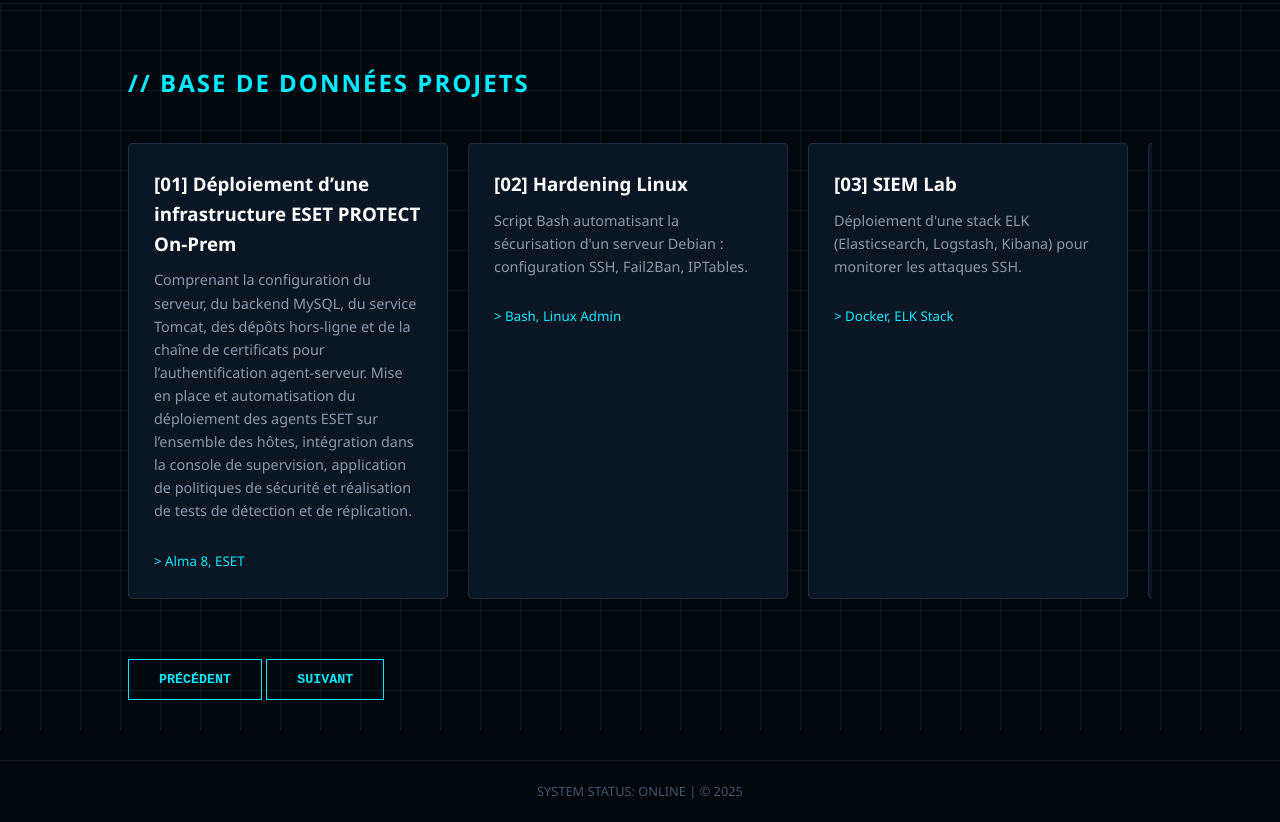
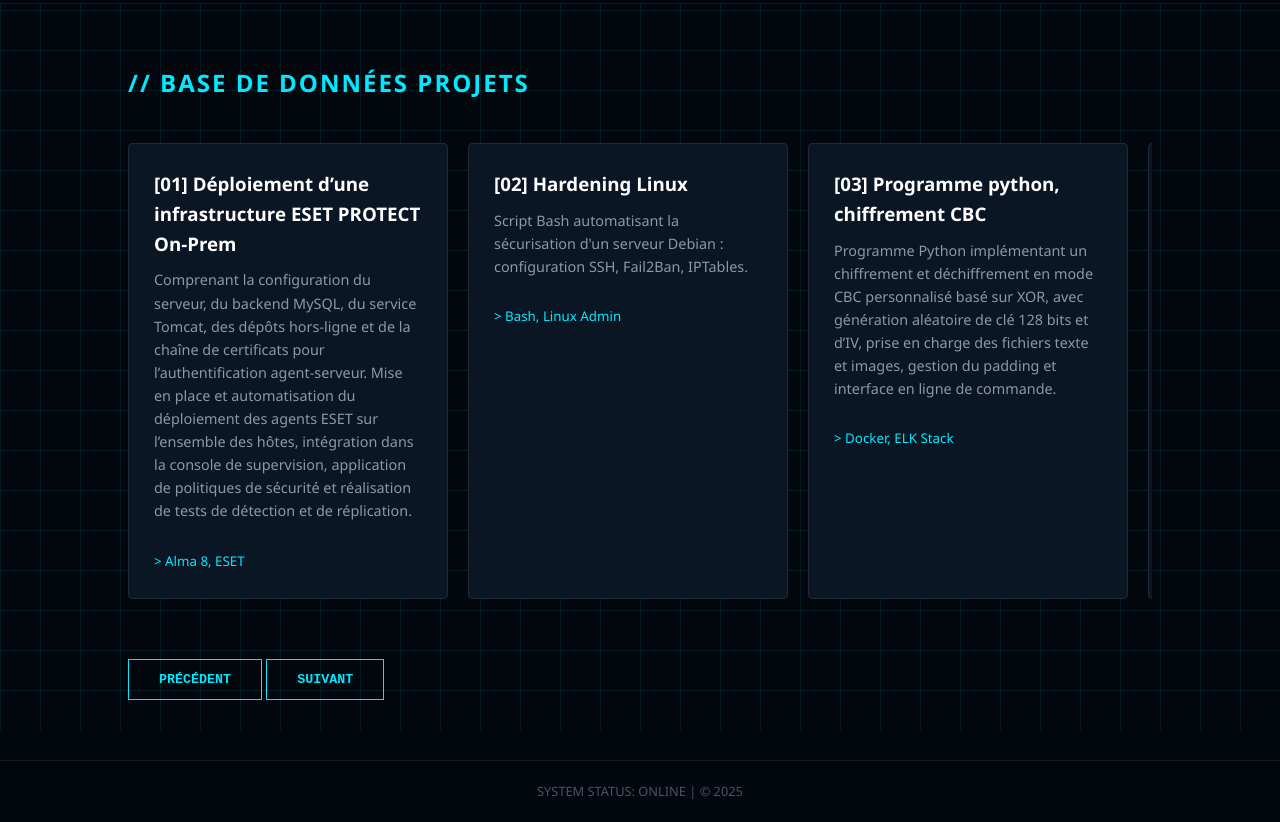
Before and after one commit to julesdtrx/julesdtrx.github.io, a plain HTML site: page pages/project.html in a window 1280 px wide. Shown: the part 70-892 px from the top of the page. Drawn offline with Linux system fonts and the light colour scheme.

Commit message:
Update project description and title in HTML

```diff
--- a/pages/project.html
+++ b/pages/project.html
@@ -37,8 +37,8 @@ Mise en place et automatisation du déploiement des agents ESET sur l’ensemble
                 </div>
 
                 <div class="card">
-                    <h3>[03] SIEM Lab</h3>
-                    <p>Déploiement d'une stack ELK (Elasticsearch, Logstash, Kibana) pour monitorer les attaques SSH.</p>
+                    <h3>[03] Programme python, chiffrement CBC</h3>
+                    <p>Programme Python implémentant un chiffrement et déchiffrement en mode CBC personnalisé basé sur XOR, avec génération aléatoire de clé 128 bits et d’IV, prise en charge des fichiers texte et images, gestion du padding et interface en ligne de commande.</p>
                     <br><small style="color:var(--primary-color)">> Docker, ELK Stack</small>
                 </div>
 
```
